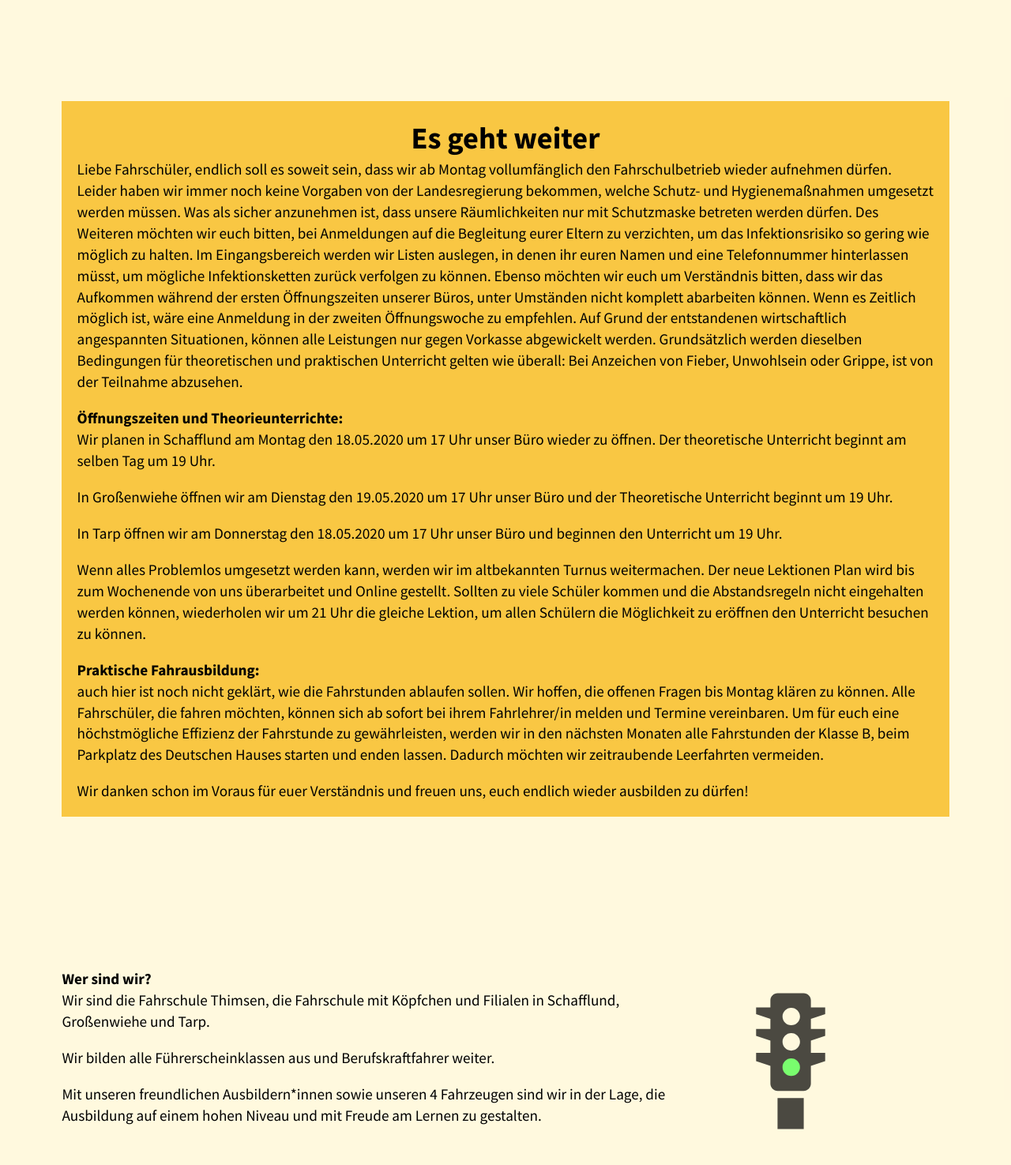
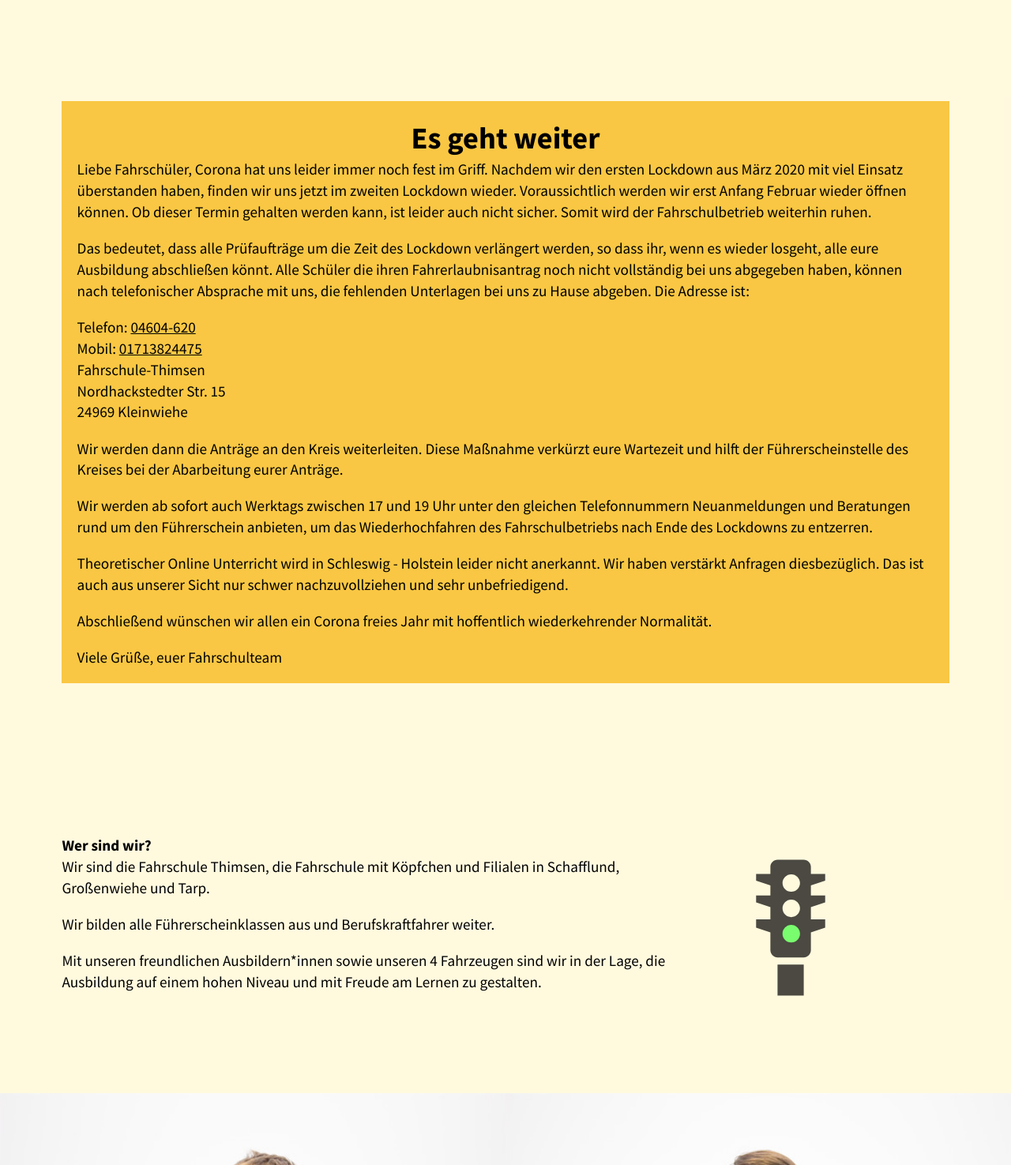
Before and after one commit to spralexx/Fahrschule-thimsen.de, a PHP site: page / in a window 1280 px wide. Shown: the part 386-1861 px from the top of the page at 79% size. Run offline with PHP 8.4, Linux system fonts and the light colour scheme.

Commit message:
updated corona news

```diff
--- a/content/coronaInfo.php
+++ b/content/coronaInfo.php
@@ -1,30 +1,45 @@
 <div class="coronaInfo_main">
     <h1>Es geht weiter</h1>
-    <p>Liebe Fahrschüler,
-    endlich soll es soweit sein, dass wir ab Montag vollumfänglich den Fahrschulbetrieb wieder aufnehmen dürfen. Leider haben wir immer noch keine Vorgaben von der
-    Landesregierung bekommen, welche Schutz- und Hygienemaßnahmen umgesetzt werden müssen. Was als sicher anzunehmen ist, dass unsere Räumlichkeiten nur mit Schutzmaske
-    betreten werden dürfen. Des Weiteren möchten wir euch bitten, bei Anmeldungen auf die Begleitung eurer Eltern zu verzichten, um das Infektionsrisiko so gering wie
-    möglich zu halten. Im Eingangsbereich werden wir Listen auslegen, in denen ihr euren Namen und eine Telefonnummer hinterlassen müsst, um mögliche Infektionsketten
-    zurück verfolgen zu können. Ebenso möchten wir euch um Verständnis bitten, dass wir das Aufkommen während der ersten Öffnungszeiten unserer Büros, unter Umständen
-    nicht komplett abarbeiten können. Wenn es Zeitlich möglich ist, wäre eine Anmeldung in der zweiten Öffnungswoche zu empfehlen. Auf Grund der entstandenen wirtschaftlich
-    angespannten Situationen, können alle Leistungen nur gegen Vorkasse abgewickelt werden. Grundsätzlich werden dieselben Bedingungen für theoretischen und praktischen
-    Unterricht gelten wie überall: Bei Anzeichen von Fieber, Unwohlsein oder Grippe, ist von der Teilnahme abzusehen.</p>
+    <p>
+        Liebe Fahrschüler,
+        Corona hat uns leider immer noch fest im Griff. Nachdem wir den ersten Lockdown aus März 2020
+        mit viel Einsatz überstanden haben, finden wir uns jetzt im zweiten Lockdown wieder. Voraussichtlich
+        werden wir erst Anfang Februar wieder öffnen können. Ob dieser Termin gehalten werden kann, ist
+        leider auch nicht sicher. Somit wird der Fahrschulbetrieb weiterhin ruhen.
+    </p>
+    <p>
+        Das bedeutet, dass alle Prüfaufträge um die Zeit des Lockdown verlängert werden, so dass ihr, wenn
+        es wieder losgeht, alle eure Ausbildung abschließen könnt. Alle Schüler die ihren Fahrerlaubnisantrag
+        noch nicht vollständig bei uns abgegeben haben, können nach telefonischer Absprache mit uns, die
+        fehlenden Unterlagen bei uns zu Hause abgeben. Die Adresse ist:
+    </p>
 
-    <h2>Öffnungszeiten und Theorieunterrichte:</h2>
-    <p>Wir planen in Schafflund am Montag den 18.05.2020 um 17 Uhr unser Büro wieder zu öffnen. Der theoretische Unterricht beginnt am selben Tag um 19 Uhr.</p>
-
-    <p>In Großenwiehe öffnen wir am Dienstag den 19.05.2020 um 17 Uhr unser Büro und der Theoretische Unterricht beginnt um 19 Uhr.</p>
-
-    <p>In Tarp öffnen wir am Donnerstag den 18.05.2020 um 17 Uhr unser Büro und beginnen den Unterricht um 19 Uhr.</p>
-
-    <p>Wenn alles Problemlos umgesetzt werden kann, werden wir im altbekannten Turnus weitermachen. Der neue Lektionen Plan wird bis zum Wochenende von uns überarbeitet und
-    Online gestellt. Sollten zu viele Schüler kommen und die Abstandsregeln nicht eingehalten werden können, wiederholen wir um 21 Uhr die gleiche Lektion, um allen Schülern
-    die Möglichkeit zu eröffnen den Unterricht besuchen zu können.</p>
-
-    <h2>Praktische Fahrausbildung:</h2>
-    <p>auch hier ist noch nicht geklärt, wie die Fahrstunden ablaufen sollen. Wir hoffen, die offenen Fragen bis Montag klären zu können. Alle Fahrschüler, die fahren möchten,
-    können sich ab sofort bei ihrem Fahrlehrer/in melden und Termine vereinbaren. Um für euch eine höchstmögliche Effizienz der Fahrstunde zu gewährleisten, werden wir in den
-    nächsten Monaten alle Fahrstunden der Klasse B, beim Parkplatz des Deutschen Hauses starten und enden lassen. Dadurch möchten wir zeitraubende Leerfahrten vermeiden.</p>
-
-    <p>Wir danken schon im Voraus für euer Verständnis und freuen uns, euch endlich wieder ausbilden zu dürfen!</p>
+    <address>
+        Telefon: <a href="tel:04604620">04604-620</a> <br>
+        Mobil: <a href="tel:01713824475">01713824475</a> <br>
+        Fahrschule-Thimsen <br>
+        Nordhackstedter Str. 15 <br>
+        24969 Kleinwiehe
+    </address>
+    <p>
+        Wir werden dann die Anträge an den Kreis weiterleiten. Diese Maßnahme verkürzt eure Wartezeit
+        und hilft der Führerscheinstelle des Kreises bei der Abarbeitung eurer Anträge.
+    </p>
+    <p>
+        Wir werden ab sofort auch Werktags zwischen 17 und 19 Uhr unter den gleichen Telefonnummern
+        Neuanmeldungen und Beratungen rund um den Führerschein anbieten, um das Wiederhochfahren
+        des Fahrschulbetriebs nach Ende des Lockdowns zu entzerren.
+    </p>
+    <p>
+        Theoretischer Online Unterricht wird in Schleswig - Holstein leider nicht anerkannt. Wir haben
+        verstärkt Anfragen diesbezüglich. Das ist auch aus unserer Sicht nur schwer nachzuvollziehen und
+        sehr unbefriedigend.
+    </p>
+    <p>
+        Abschließend wünschen wir allen ein Corona freies Jahr mit hoffentlich wiederkehrender Normalität.
+    </p>
+    <p>
+        Viele Grüße,
+        euer Fahrschulteam
+    </p>
 </div>
```
Also changed, not shown: index.html (+42 -28 lines).
